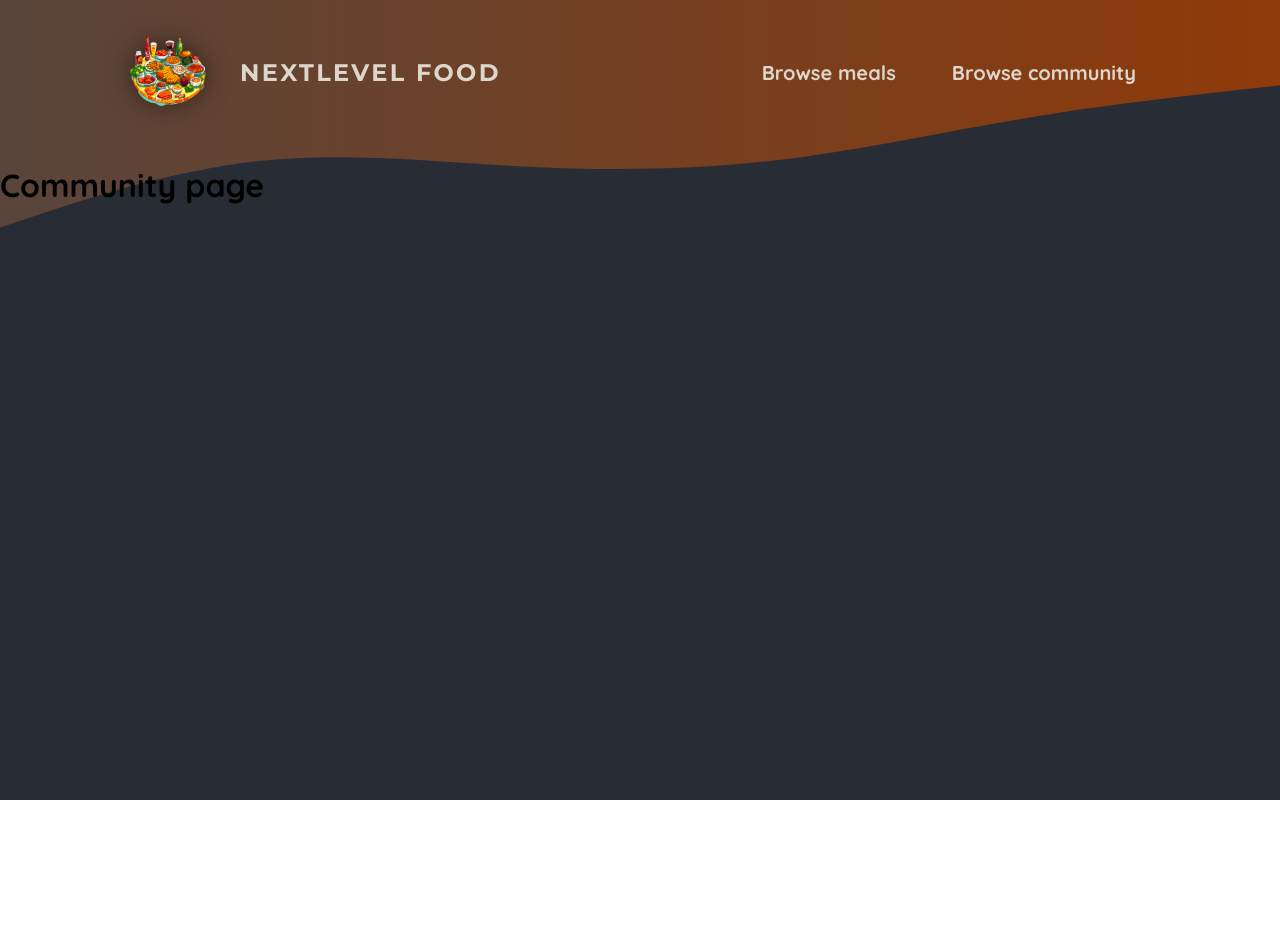
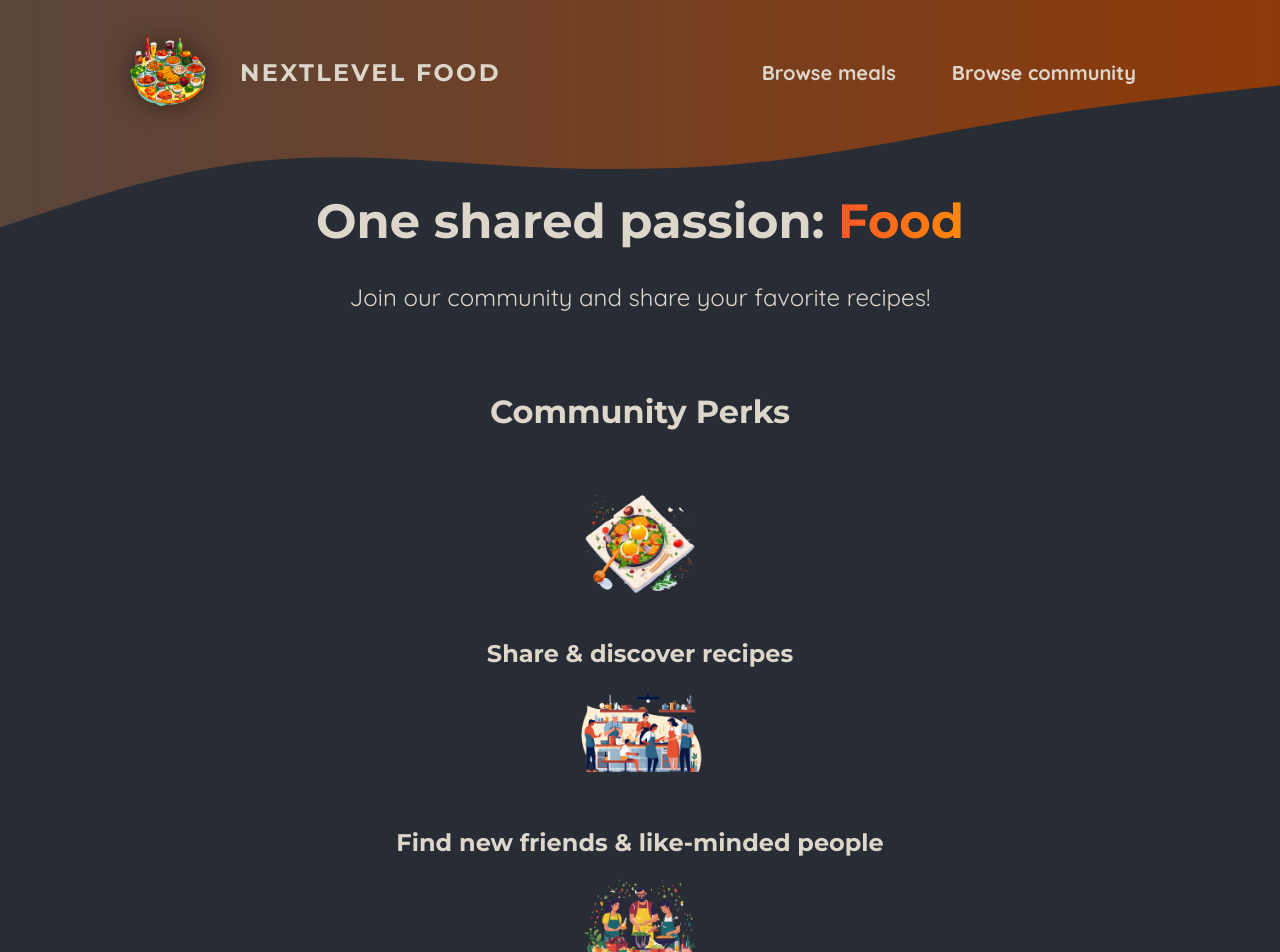
Before and after one commit to internet-unable/NextJS, a Next.js app in the folder 02-foodies-app/: page /community in a window 1280 px wide. Shown: the top 952 px of the page. Before the commit the page ends 800 px from the top, so only its background shows below. Built offline with nearby package versions, Linux system fonts and the light colour scheme.

Commit message:
Update community route
- add content;
- add styles;

```diff
--- a/02-foodies-app/app/community/page.js
+++ b/02-foodies-app/app/community/page.js
@@ -1,5 +1,44 @@
+import Image from "next/image";
+
+import mealIcon from "@/assets/icons/meal.png";
+import communityIcon from "@/assets/icons/community.png";
+import eventsIcon from "@/assets/icons/events.png";
+import classes from "./page.module.css";
+
 export default function CommunityPage() {
     return (
-        <h1>Community page</h1>
+        <>
+            <header className={classes.header}>
+                <h1>
+                    One shared passion:{" "}
+                    <span className={classes.highlight}>Food</span>
+                </h1>
+                <p>Join our community and share your favorite recipes!</p>
+            </header>
+            <main className={classes.main}>
+                <h2>Community Perks</h2>
+
+                <ul className={classes.perks}>
+                    <li>
+                        <Image src={mealIcon} alt="A delicious meal" />
+                        <p>Share & discover recipes</p>
+                    </li>
+                    <li>
+                        <Image
+                            src={communityIcon}
+                            alt="A crowd of people, cooking"
+                        />
+                        <p>Find new friends & like-minded people</p>
+                    </li>
+                    <li>
+                        <Image
+                            src={eventsIcon}
+                            alt="A crowd of people at a cooking event"
+                        />
+                        <p>Participate in exclusive events</p>
+                    </li>
+                </ul>
+            </main>
+        </>
     );
 }
--- /dev/null
+++ b/02-foodies-app/app/community/page.module.css
@@ -0,0 +1,61 @@
+.header {
+    gap: 3rem;
+    margin: 3rem auto 5rem auto;
+    width: 90%;
+    max-width: 75rem;
+    color: #ddd6cb;
+    font-size: 1.5rem;
+    text-align: center;
+}
+
+.header h1 {
+    font-family: "Montserrat", sans-serif;
+}
+
+.highlight {
+    background: linear-gradient(90deg, #f9572a, #ff8a05);
+    background-clip: text;
+    -webkit-background-clip: text;
+    -webkit-text-fill-color: transparent;
+}
+
+.main {
+    width: 90%;
+    max-width: 40rem;
+    margin: 0 auto;
+    text-align: center;
+}
+
+.main h2 {
+    font-family: "Montserrat", sans-serif;
+    font-size: 2rem;
+    margin-bottom: 3rem;
+    color: #ddd6cb;
+}
+
+.perks {
+    list-style: none;
+    margin: 3rem 0;
+    padding: 0;
+}
+
+.perks li {
+    display: flex;
+    flex-direction: column;
+    align-items: center;
+    gap: 2rem;
+}
+
+.perks img {
+    width: 8rem;
+    height: 8rem;
+    object-fit: contain;
+}
+
+.perks p {
+    font-family: "Montserrat", sans-serif;
+    font-size: 1.5rem;
+    font-weight: bold;
+    margin: 0;
+    color: #ddd6cb;
+}
```
